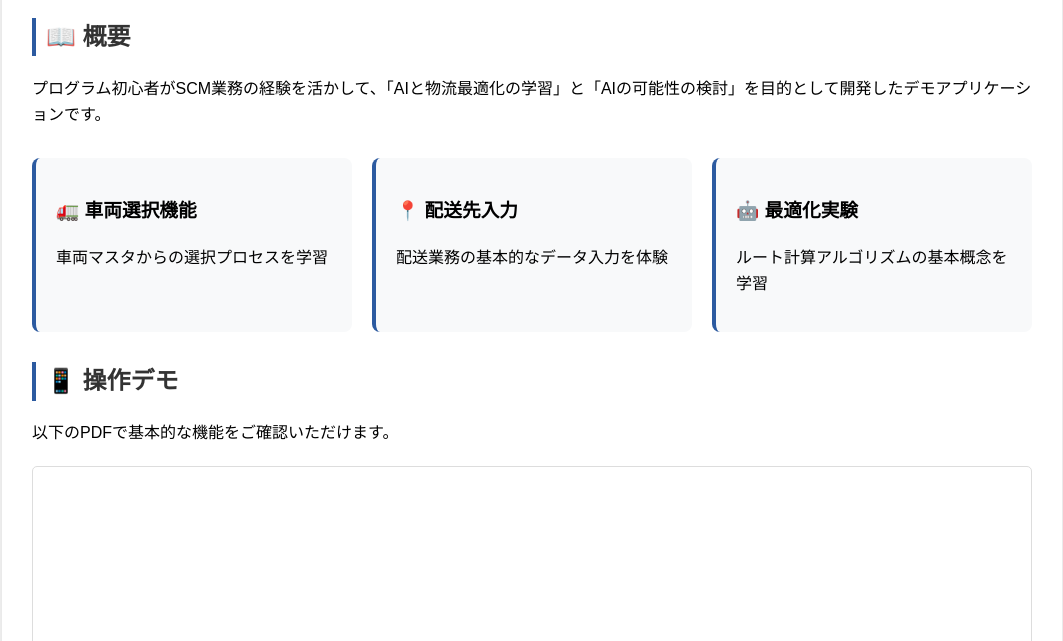
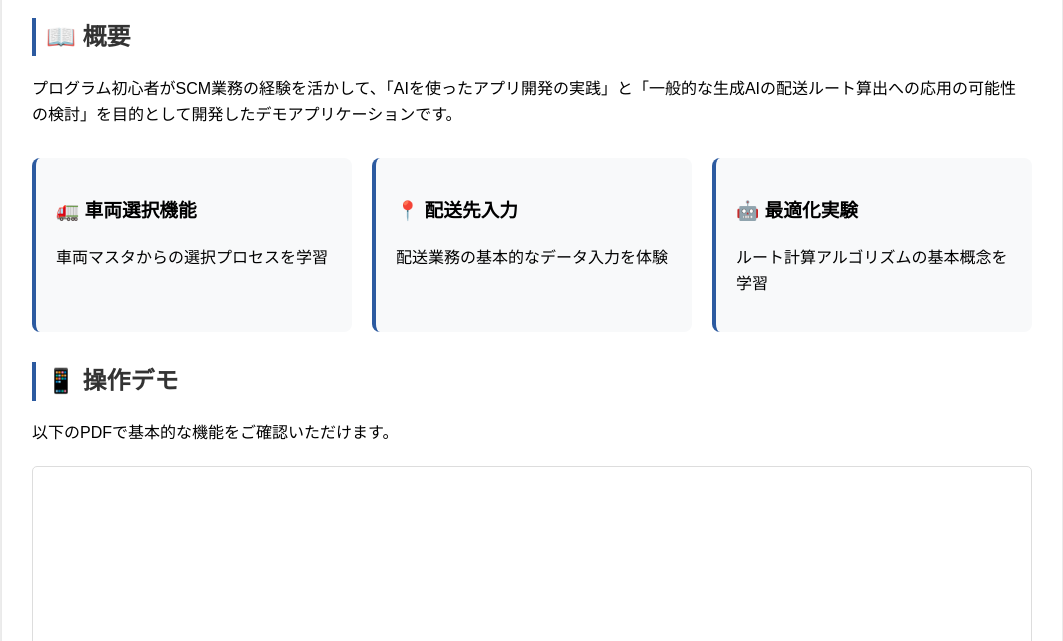
Before and after one commit to AI-Orchestra-Cat/logistics-support-agent, a plain HTML site: page docs/index.html in a window 1280 px wide. Shown: the part 159-800 px from the top of the page, without its empty margins (108-1171 px from the left). Drawn offline with Linux system fonts and the light colour scheme.

Commit message:
Update index.html

```diff
--- a/docs/index.html
+++ b/docs/index.html
@@ -91,7 +91,7 @@
 
         <div class="section">
             <h2>📖 概要</h2>
-            <p>プログラム初心者がSCM業務の経験を活かして、「AIと物流最適化の学習」と「AIの可能性の検討」を目的として開発したデモアプリケーションです。</p>
+            <p>プログラム初心者がSCM業務の経験を活かして、「AIを使ったアプリ開発の実践」と「一般的な生成AIの配送ルート算出への応用の可能性の検討」を目的として開発したデモアプリケーションです。</p>
         </div>
 
         <div class="features">
```
